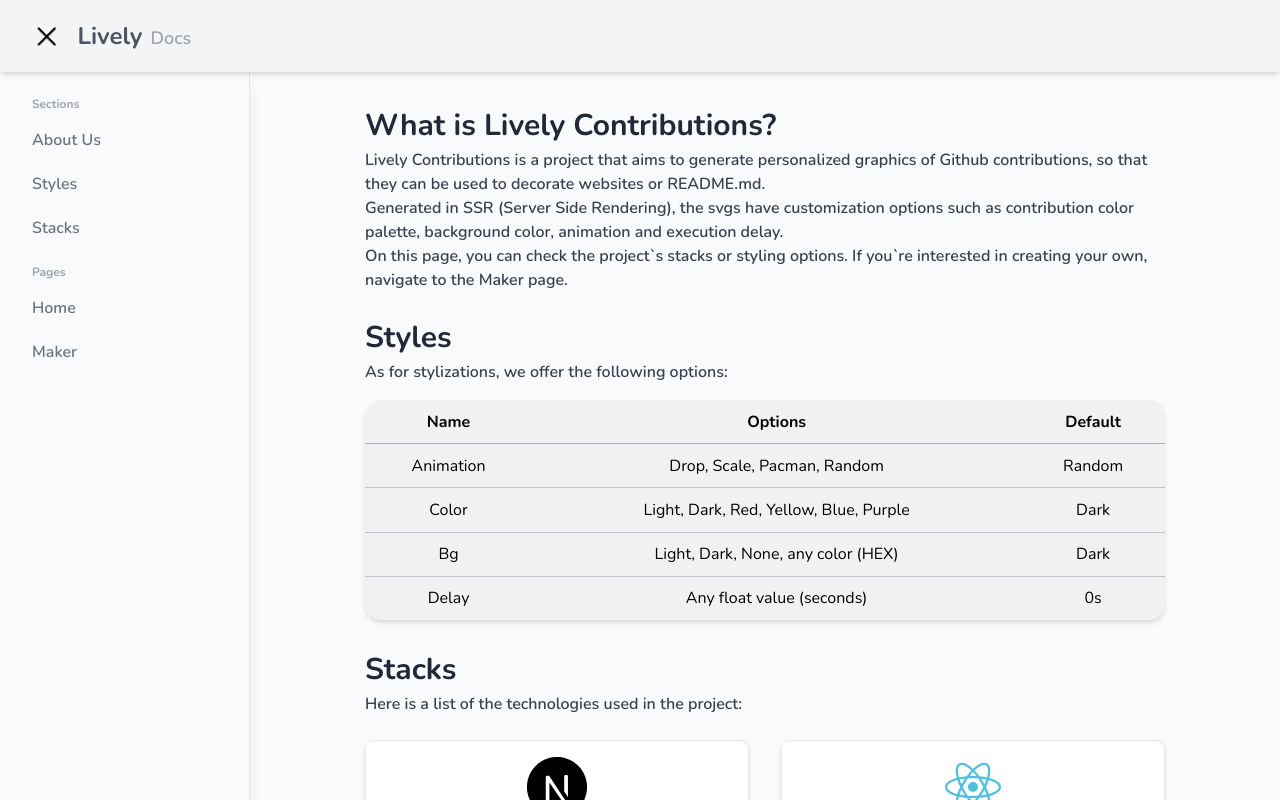
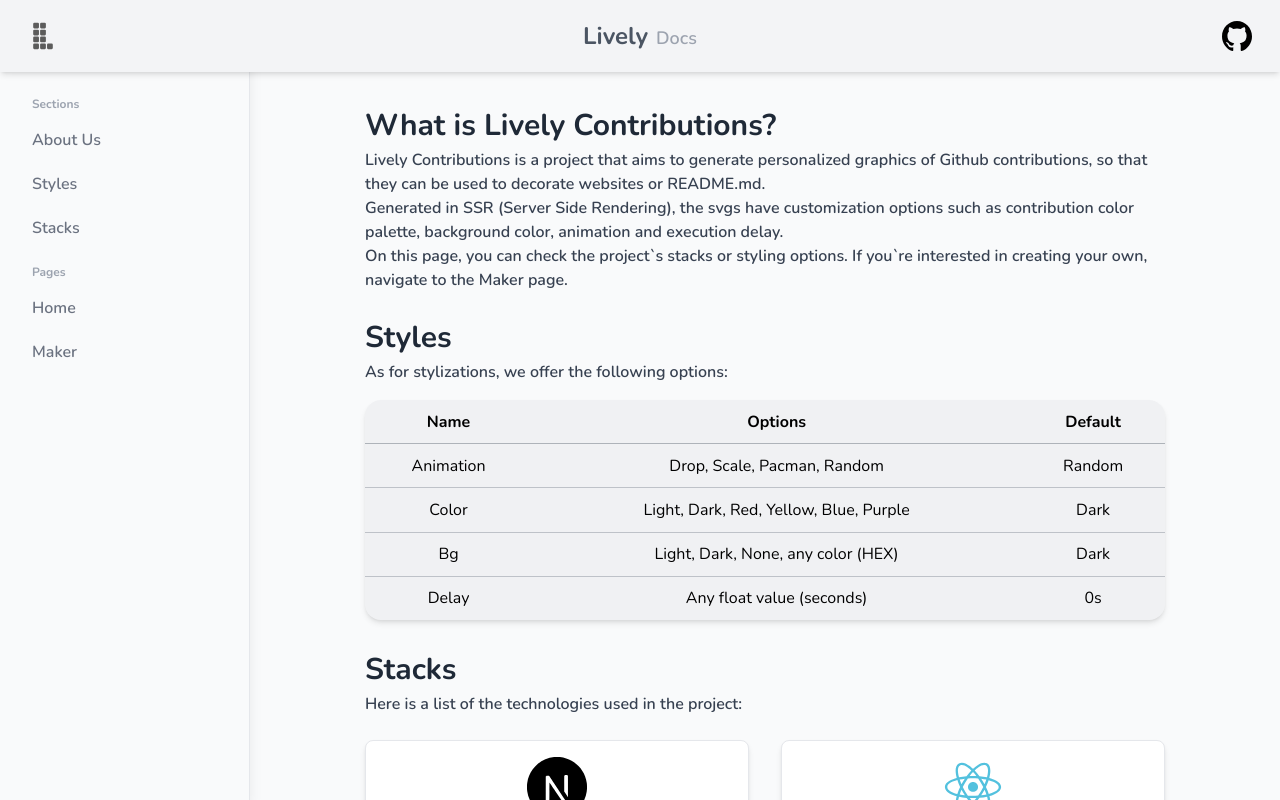
Before and after one commit to lucas7maciel/Lively-Contributions, a Next.js app: page /docs in a window 1280 px wide. Shown: the top 800 px of the page. Built offline with nearby package versions, Linux system fonts and the light colour scheme.

Commit message:
feat: new docs header layout

```diff
--- a/src/app/(config)/getGraph.ts
+++ b/src/app/(config)/getGraph.ts
@@ -83,8 +83,7 @@
 
           style="font-family: 'Nunito'"
           fill="white"
-          stroke="black"
-          font-color="white"
+          stroke="white"
           font-weight="bold"
           font-size="25"
           >THIS USER DOES NOT EXIST
@@ -97,7 +96,7 @@
 
           style="font-family: 'Nunito'"
           fill="white"
-          stroke="black"
+          stroke="white"
           font-weight="semibold"
           font-size="15"
           > Check for correct spelling
--- a/src/app/(home)/page.tsx
+++ b/src/app/(home)/page.tsx
@@ -27,7 +27,7 @@
     </div>
     <Slide />
     <div className="text-center py-12">
-      <p className="font-bold text-2xl">Stats Page</p>
+      <p className="font-bold text-2xl text-gray-900">Stats Page</p>
       <p className="font-bold text-red-500 text-xl mb-1">Under development...</p>
     </div>
     </>
--- a/src/app/(home)/slide/card.tsx
+++ b/src/app/(home)/slide/card.tsx
@@ -14,7 +14,7 @@
       className={`
         flex-[0_0_250px] w-[250px] h-[300px] text-center rounded-2xl
         shadow-md border flex flex-col items-center justify-center gap-3
-      bg-gray-700 hover:bg-gray-600 transition duration-500 ${styles.card}
+      bg-gray-700 hover:bg-gray-600 hover:translate-y-[-1rem] transition duration-500 ${styles.card}
       `}
       style={{ animationDelay: delay / 10 + "s" }}
     >
--- a/src/app/docs/dashboard.tsx
+++ b/src/app/docs/dashboard.tsx
@@ -38,7 +38,7 @@
     <div
       className={`fixed top-0 left-0 border-r shadow-lg ${
         !props.open ? "left-[-255px]" : ""
-      } transition-[left] mt-[4.5rem] w-[250px] max-w-full h-full flex flex-col items-strech gap-1 p-6 flex-1 bg-gray-50 overflow-y-auto`}
+      } lg:left-0 transition-[left] w-[250px] max-w-full h-full flex flex-col items-strech gap-1 p-6 pt-[6rem] flex-1 bg-gray-50 overflow-y-auto`}
       ref={modal}
     >
       <p className="mb-1 px-2 font-bold text-gray-400 text-xs">Sections</p>
--- a/src/app/docs/header.tsx
+++ b/src/app/docs/header.tsx
@@ -1,4 +1,8 @@
 import { MenuIcon } from "@/components/icons/menu";
+import Image from "next/image";
+import GithubIcon from "/public/stacks/github.svg";
+import LogoIcon from "/public/logo.svg";
+import Link from "next/link";
 
 interface HeaderProps {
   open: boolean;
@@ -8,25 +12,43 @@
 
 export default function Header(props: HeaderProps) {
   return (
-    <header className="fixed top-0 left-0 z-30 w-full py-5 px-7 bg-gray-100 flex items-center shadow-md select-none">
-      <div className="flex-1 flex items-center gap-3">
+    <header className="fixed top-0 left-0 z-30 w-full py-5 px-7 bg-gray-100 flex items-center justify-between shadow-md select-none">
+      {/* Ver bug do condicional */}
+      <div className="lg:hidden">
         <MenuIcon
           open={props.open}
           height={25}
-          setOpen={() =>
-            props.setOpen((open) => {
-              return !open;
-            })
-          }
+          setOpen={() => props.setOpen((open) => !open)}
           activator={props.activator}
         />
+      </div>
+      <Link className="hidden lg:block" href="/">
+        <Image
+          className="cursor-pointer hover:opacity-70 hover:scale-110 transition duration-200 grayscale"
+          src={LogoIcon}
+          width={30}
+          height={30}
+          alt="Logo"
+        />
+      </Link>
 
-        <p className="text-gray-600 font-bold text-2xl">
-          Lively
-          <span className="text-gray-400 text-lg font-semibold pl-2">Docs</span>
-        </p>
-      </div>
-      {/* <div><Link className="button rounded-none" href="/maker">Make your graph!</Link></div> */}
+      <p className="text-gray-600 font-bold text-2xl px-3">
+        Lively
+        <span className="text-gray-400 text-lg font-semibold pl-2">Docs</span>
+      </p>
+
+      <Link
+        href="https://github.com/lucas7maciel/lively-Contributions/"
+        target="_blank"
+      >
+        <Image
+          className="cursor-pointer hover:opacity-70 hover:scale-110 transition duration-200"
+          src={GithubIcon}
+          width={30}
+          height={30}
+          alt="Repo"
+        />
+      </Link>
     </header>
   );
 }
--- a/src/app/docs/page.tsx
+++ b/src/app/docs/page.tsx
@@ -6,12 +6,9 @@
 import Header from "./header";
 import { Dashboard } from "./dashboard";
 import { useRef, useState } from "react";
-import { useMediaQuery } from "react-responsive";
 
 export default function Docs() {
-  const isLarge = useMediaQuery({ query: "(min-width: 1024px)" });
-
-  const [menuOpen, setMenuOpen] = useState<boolean>(isLarge); // 1024px = lg
+  const [menuOpen, setMenuOpen] = useState<boolean>(false);
 
   const page = useRef<HTMLDivElement | null>(null);
   const activator = useRef<SVGElement | null>(null);
@@ -23,8 +20,8 @@
       <div
         id="scroll"
         className={`relative mt-[4.5rem] w-full h-full ${
-          menuOpen ? "lg:pl-[250px]" : "lg:pl-0"
-        } transition-[padding] overflow-y-auto`}
+          menuOpen ? "lg-pl-[250px]" : "pl-0"
+        } lg:pl-[250px] transition-[padding] overflow-y-auto`}
       >
         <Dashboard
           open={menuOpen}
--- a/src/app/maker/page.tsx
+++ b/src/app/maker/page.tsx
@@ -48,9 +48,9 @@
   }
 
   return (
-    <div className="min-h-screen w-full pb-8 flex flex-col items-center justify-between text-center bg-gray-50">
+    <div className="min-h-screen w-full pb-8 flex flex-col gap-5 items-center justify-between text-center bg-gray-50">
       {/* Header */}
-      <header className="w-full flex items-center gap-4 text-center p-4 pb-2">
+      <header className="w-full flex items-center justify-between gap-4 text-center p-4 pb-2">
         <Link href="/">
           <Image
             className="cursor-pointer hover:opacity-70 hover:scale-125 transition duration-200 grayscale"
@@ -62,7 +62,7 @@
           />
         </Link>
 
-        <h1 className="flex-1 font-bold text-2xl text-black">Maker</h1>
+        <h1 className="flex-1 font-bold text-2xl leading-[40px] text-gray-900">Maker</h1>
 
         <Link href="/docs">
           <Image
--- a/src/components/icons/menu/index.tsx
+++ b/src/components/icons/menu/index.tsx
@@ -14,7 +14,7 @@
     <svg
       id="hamburger"
       ref={props.activator}
-      className={`cursor-pointer hover:opacity-60 transition ${styles.menu} ${props.open ? styles.retract : ''}`}
+      className={`cursor-pointer hover:opacity-60 hover:scale-110 transition ${styles.menu} ${props.open ? styles.retract : ''}`}
       width={width + 'px'}
       height={props.height + 'px'}
       viewBox="0 0 60 40"
```
Also changed, not shown: src/app/(home)/slide/index.module.css (+3 -4 lines).
